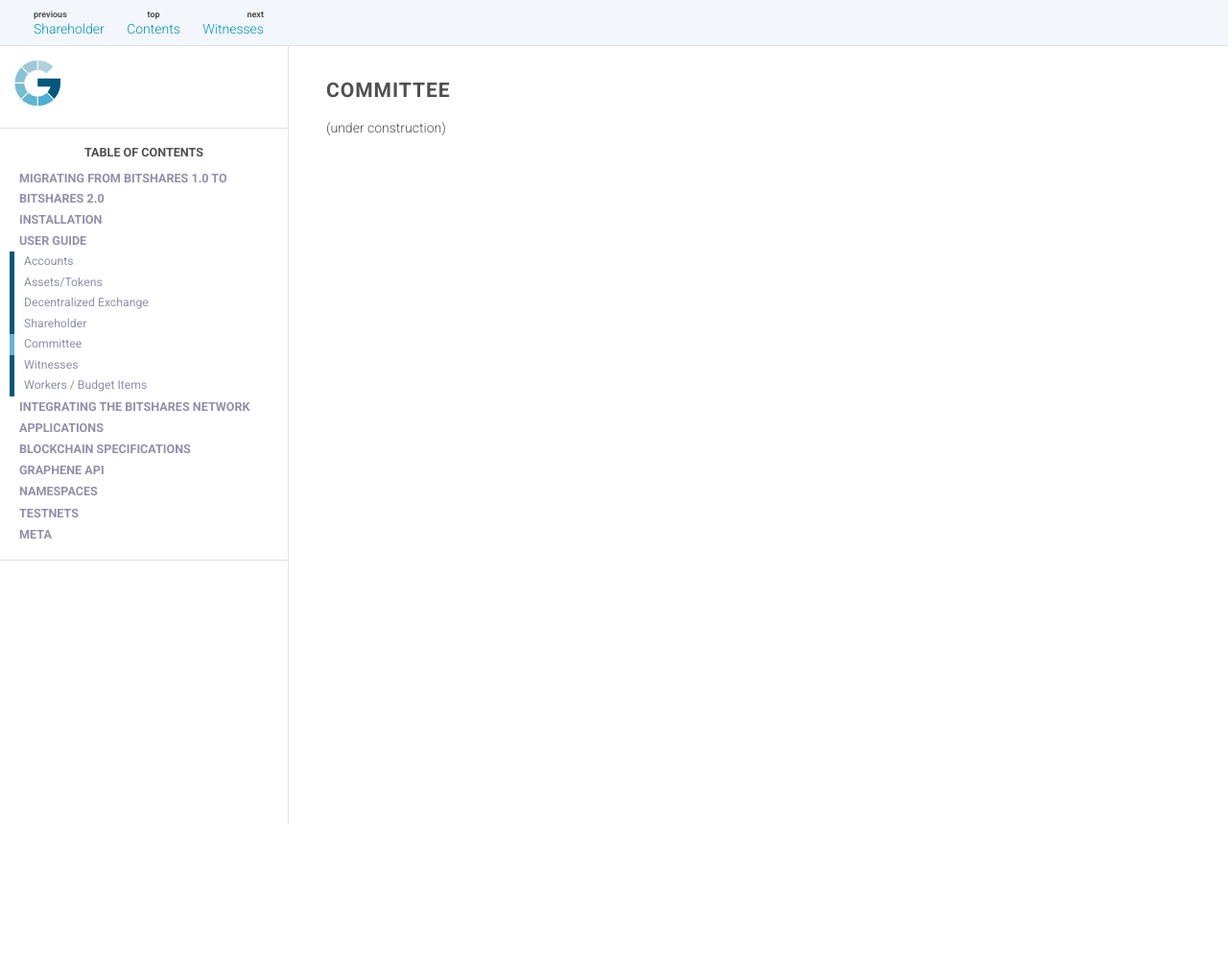
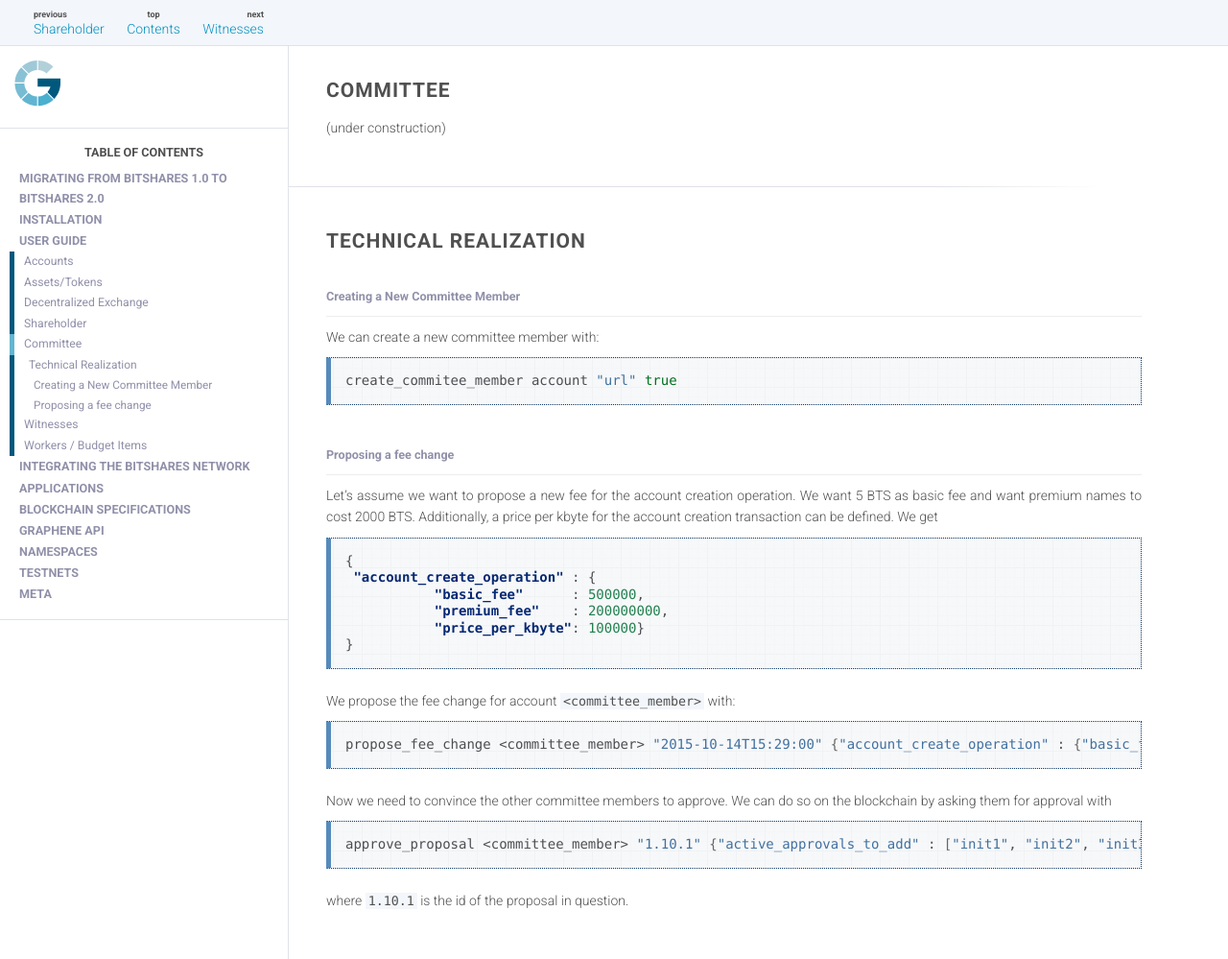
Before and after one commit to bitshares/docs.bitshares.org, a Sphinx documentation site: the page built from source/user/Committee.rst, in a window 1280 px wide, cut to the strip 104-1103 px from the top of the page. Shown: the whole strip at 96% size. Built offline with Sphinx 7.4.7, drawn with Linux system fonts in a browser that asks for light colours; pages that are not in the unit, such as notebooks, are missing from menus; the version number could not be read and is left out; before the commit the page ends 962 px from its top, so only the background shows below that.

Commit message:
added mindphlux input to committee proposals

```diff
--- a/source/user/Committee.rst
+++ b/source/user/Committee.rst
@@ -3,3 +3,47 @@
 *********
 
 (under construction)
+
+
+Technical Realization
+#####################
+
+Creating a New Committee Member
+*******************************
+
+We can create a new committee member with:
+
+.. code-block:: sh
+
+  create_commitee_member account "url" true
+
+Proposing a fee change
+*******************************
+
+Let's assume we want to propose a new fee for the account creation operation. We
+want 5 BTS as basic fee and want premium names to cost 2000 BTS. Additionally,
+a price per kbyte for the account creation transaction can be defined. We get
+
+.. code-block:: json
+
+     {
+      "account_create_operation" : {
+                "basic_fee"      : 500000,
+                "premium_fee"    : 200000000,
+                "price_per_kbyte": 100000}
+     }
+
+We propose the fee change for account ``<committee_member>`` with:
+
+.. code-block:: sh
+
+  propose_fee_change <committee_member> "2015-10-14T15:29:00" {"account_create_operation" : {"basic_fee": 500000, "premium_fee": 200000000, "price_per_kbyte": 100000}} false
+
+Now we need to convince the other committee members to approve. We can do so on
+the blockchain by asking them for approval with
+
+.. code-block:: sh
+
+  approve_proposal <committee_member> "1.10.1" {"active_approvals_to_add" : ["init1", "init2", "init3", "init4", "init5", "init6", "init7", "init8", "init9", "init10"]} false
+
+where ``1.10.1`` is the id of the proposal in question.
```
